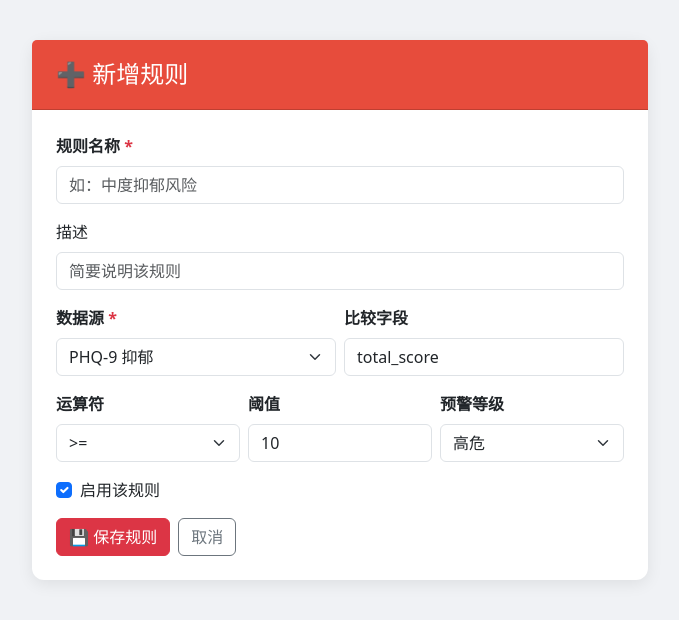
After one commit to zhanglei820907-byte/YHDP, a Flask app: page /rules/add in a window 1280 px wide. The commit adds this page. Shown: the top 620 px of the page, without its empty margins (300-979 px from the left). Run offline with Flask 3, Linux system fonts and the light colour scheme.

Commit message:
feat: Phase 2 卡片1 - 预警规则引擎

```diff
--- a/app.py
+++ b/app.py
@@ -193,6 +193,59 @@ def init_db():
         )
     """)
 
+    # 预警规则表
+    cursor.execute("""
+        CREATE TABLE IF NOT EXISTS alert_rules (
+            id INTEGER PRIMARY KEY AUTOINCREMENT,
+            rule_name TEXT NOT NULL,
+            description TEXT,
+            source_table TEXT NOT NULL,
+            source_field TEXT NOT NULL,
+            operator TEXT NOT NULL,
+            threshold REAL NOT NULL,
+            alert_level TEXT NOT NULL,
+            is_active INTEGER DEFAULT 1,
+            created_at DATETIME DEFAULT CURRENT_TIMESTAMP
+        )
+    """)
+
+    # 预警记录表
+    cursor.execute("""
+        CREATE TABLE IF NOT EXISTS alerts (
+            id INTEGER PRIMARY KEY AUTOINCREMENT,
+            student_id TEXT NOT NULL,
+            rule_id INTEGER NOT NULL,
+            alert_level TEXT NOT NULL,
+            source_table TEXT NOT NULL,
+            source_score REAL NOT NULL,
+            triggered_at DATETIME DEFAULT CURRENT_TIMESTAMP,
+            status TEXT DEFAULT '待处理',
+            note TEXT
+        )
+    """)
+
+    conn.commit()
+
+    # 插入预置规则（如不存在）
+    default_rules = [
+        ("重度抑郁风险", "PHQ-9总分≥20", "answers", "total_score", ">=", 20, "高危"),
+        ("中度抑郁风险", "PHQ-9总分≥15", "answers", "total_score", ">=", 15, "中危"),
+        ("重度焦虑风险", "GAD-7总分≥20", "gad7_answers", "total_score", ">=", 20, "高危"),
+        ("中度焦虑风险", "GAD-7总分≥15", "gad7_answers", "total_score", ">=", 15, "中危"),
+        ("睡眠质量差", "PSQI总分≥11", "psqi_answers", "total_score", ">=", 11, "中危"),
+        ("饮食质量较差", "KIDMED总分≤3", "kidmed_answers", "total_score", "<=", 3, "低危"),
+    ]
+    for name, desc, tbl, fld, op, thresh, level in default_rules:
+        exists = cursor.execute(
+            "SELECT id FROM alert_rules WHERE rule_name = ? AND source_table = ?",
+            (name, tbl)
+        ).fetchone()
+        if not exists:
+            cursor.execute(
+                "INSERT INTO alert_rules (rule_name, description, source_table, source_field, operator, threshold, alert_level) VALUES (?, ?, ?, ?, ?, ?, ?)",
+                (name, desc, tbl, fld, op, thresh, level)
+            )
+
     conn.commit()
     conn.close()
 
@@ -202,6 +255,63 @@ def generate_uid():
     timestamp = str(int(time.time() * 1000))
     rand_num = str(random.randint(100, 999))
     return f"YHDP{timestamp}{rand_num}"
+
+
+def check_and_create_alerts(student_id, source_table, score):
+    """
+    预警规则引擎：根据学生得分检查所有激活规则，触发生成预警记录。
+    返回本次触发的预警数量。
+    """
+    conn = get_db()
+    cursor = conn.cursor()
+
+    rules = cursor.execute(
+        """SELECT * FROM alert_rules
+           WHERE is_active = 1 AND source_table = ?""",
+        (source_table,)
+    ).fetchall()
+
+    triggered = 0
+    for rule in rules:
+        op = rule["operator"]
+        threshold = rule["threshold"]
+        match = False
+
+        if op == ">=" and score >= threshold:
+            match = True
+        elif op == "<=" and score <= threshold:
+            match = True
+        elif op == ">" and score > threshold:
+            match = True
+        elif op == "<" and score < threshold:
+            match = True
+        elif op == "==" and score == threshold:
+            match = True
+
+        if not match:
+            continue
+
+        # 检查是否已存在 待处理 的重复预警
+        dup = cursor.execute(
+            """SELECT id FROM alerts
+               WHERE student_id = ? AND rule_id = ? AND status = '待处理'""",
+            (student_id, rule["id"])
+        ).fetchone()
+
+        if dup:
+            continue
+
+        cursor.execute(
+            """INSERT INTO alerts
+               (student_id, rule_id, alert_level, source_table, source_score)
+               VALUES (?, ?, ?, ?, ?)""",
+            (student_id, rule["id"], rule["alert_level"], source_table, score)
+        )
+        triggered += 1
+
+    conn.commit()
+    conn.close()
+    return triggered
 
 
 # ============================================================
@@ -507,6 +617,7 @@ def submit():
         valid_flag
     ))
     conn.commit()
+    check_and_create_alerts(student_id, "answers", total_score)
     conn.close()
 
     return render_template(
@@ -574,6 +685,7 @@ def gad7_submit():
         valid_flag
     ))
     conn.commit()
+    check_and_create_alerts(student_id, "gad7_answers", total_score)
     conn.close()
 
     return render_template(
@@ -679,6 +791,7 @@ def psqi_submit():
         valid_flag
     ))
     conn.commit()
+    check_and_create_alerts(student_id, "psqi_answers", total_score)
     conn.close()
 
     return render_template(
@@ -785,6 +898,7 @@ def kidmed_submit():
         valid_flag
     ))
     conn.commit()
+    check_and_create_alerts(student_id, "kidmed_answers", total_score)
     conn.close()
 
     return render_template(
@@ -923,6 +1037,7 @@ def family_support_submit():
         time_end_str, valid_flag
     ))
     conn.commit()
+    check_and_create_alerts(student_id, "family_support_answers", family_total)
     conn.close()
 
     return render_template(
@@ -1023,6 +1138,7 @@ def cognition_submit():
         start_time_str if ts else None, time_end_str, valid_flag
     ))
     conn.commit()
+    check_and_create_alerts(student_id, "cognition_answers", total)
     conn.close()
 
     return render_template(
@@ -1032,6 +1148,140 @@ def cognition_submit():
         total_score=total, risk_level=risk_level,
         valid_flag=valid_flag, uid=uid
     )
+
+
+# ============================================================
+#  预警规则引擎
+# ============================================================
+
+SOURCE_TABLE_OPTIONS = [
+    ("answers", "PHQ-9 抑郁"),
+    ("gad7_answers", "GAD-7 焦虑"),
+    ("psqi_answers", "PSQI 睡眠"),
+    ("kidmed_answers", "KIDMED 饮食"),
+    ("family_support_answers", "家庭支持"),
+    ("cognition_answers", "运动认知"),
+]
+
+
+@app.route("/rules")
+def rules_list():
+    """规则列表页面"""
+    conn = get_db()
+    rules = conn.execute("SELECT * FROM alert_rules ORDER BY id").fetchall()
+    conn.close()
+    return render_template("rules.html", rules=rules)
+
+
+@app.route("/rules/add", methods=["GET", "POST"])
+def rules_add():
+    """新增规则"""
+    if request.method == "POST":
+        conn = get_db()
+        conn.execute(
+            """INSERT INTO alert_rules
+               (rule_name, description, source_table, source_field, operator, threshold, alert_level, is_active)
+               VALUES (?, ?, ?, ?, ?, ?, ?, ?)""",
+            (
+                request.form.get("rule_name", "").strip(),
+                request.form.get("description", "").strip(),
+                request.form.get("source_table", "").strip(),
+                request.form.get("source_field", "total_score").strip(),
+                request.form.get("operator", ">=").strip(),
+                float(request.form.get("threshold", 0)),
+                request.form.get("alert_level", "中危").strip(),
+                1 if request.form.get("is_active") == "1" else 0,
+            )
+        )
+        conn.commit()
+        conn.close()
+        return redirect(url_for("rules_list"))
+    return render_template("rules_add_edit.html", rule=None, tables=SOURCE_TABLE_OPTIONS)
+
+
+@app.route("/rules/edit/<int:rule_id>", methods=["GET", "POST"])
+def rules_edit(rule_id):
+    """编辑规则"""
+    conn = get_db()
+    if request.method == "POST":
+        conn.execute(
+            """UPDATE alert_rules SET
+               rule_name=?, description=?, source_table=?, source_field=?,
+               operator=?, threshold=?, alert_level=?, is_active=?
+               WHERE id=?""",
+            (
+                request.form.get("rule_name", "").strip(),
+                request.form.get("description", "").strip(),
+                request.form.get("source_table", "").strip(),
+                request.form.get("source_field", "total_score").strip(),
+                request.form.get("operator", ">=").strip(),
+                float(request.form.get("threshold", 0)),
+                request.form.get("alert_level", "中危").strip(),
+                1 if request.form.get("is_active") == "1" else 0,
+                rule_id,
+            )
+        )
+        conn.commit()
+        conn.close()
+        return redirect(url_for("rules_list"))
+    rule = conn.execute("SELECT * FROM alert_rules WHERE id = ?", (rule_id,)).fetchone()
+    conn.close()
+    if not rule:
+        return "规则不存在", 404
+    return render_template("rules_add_edit.html", rule=rule, tables=SOURCE_TABLE_OPTIONS)
+
+
+@app.route("/rules/delete/<int:rule_id>", methods=["POST"])
+def rules_delete(rule_id):
+    """删除规则"""
+    conn = get_db()
+    conn.execute("DELETE FROM alert_rules WHERE id = ?", (rule_id,))
+    conn.commit()
+    conn.close()
+    return redirect(url_for("rules_list"))
+
+
+@app.route("/rules/toggle/<int:rule_id>", methods=["POST"])
+def rules_toggle(rule_id):
+    """切换规则启用/禁用"""
+    conn = get_db()
+    rule = conn.execute("SELECT is_active FROM alert_rules WHERE id = ?", (rule_id,)).fetchone()
+    if rule:
+        new_state = 0 if rule["is_active"] == 1 else 1
+        conn.execute("UPDATE alert_rules SET is_active = ? WHERE id = ?", (new_state, rule_id))
+        conn.commit()
+    conn.close()
+    return redirect(url_for("rules_list"))
+
+
+@app.route("/run_alert_check")
+def run_alert_check():
+    """全量扫描：对所有学生所有量表检查预警"""
+    conn = get_db()
+    cursor = conn.cursor()
+    total_triggers = 0
+
+    # PHQ-9
+    for row in cursor.execute("SELECT * FROM answers").fetchall():
+        total_triggers += check_and_create_alerts(row["student_id"], "answers", row["total_score"])
+    # GAD-7
+    for row in cursor.execute("SELECT * FROM gad7_answers").fetchall():
+        total_triggers += check_and_create_alerts(row["student_id"], "gad7_answers", row["total_score"])
+    # PSQI
+    for row in cursor.execute("SELECT * FROM psqi_answers").fetchall():
+        total_triggers += check_and_create_alerts(row["student_id"], "psqi_answers", row["total_score"])
+    # KIDMED
+    for row in cursor.execute("SELECT * FROM kidmed_answers").fetchall():
+        total_triggers += check_and_create_alerts(row["student_id"], "kidmed_answers", row["total_score"])
+    # Family
+    for row in cursor.execute("SELECT * FROM family_support_answers").fetchall():
+        total_triggers += check_and_create_alerts(row["student_id"], "family_support_answers", row["family_total"])
+    # Cognition
+    for row in cursor.execute("SELECT * FROM cognition_answers").fetchall():
+        total_triggers += check_and_create_alerts(row["student_id"], "cognition_answers", row["total_score"])
+
+    conn.close()
+    return f"全量预警扫描完成，共触发 {total_triggers} 条新预警。"
 
 
 # ============================================================
@@ -1211,6 +1461,26 @@ def my_health():
         "body_score": latest_phys["body_score"] if latest_phys else None,
     }
 
+    # ---- 预警数据 ----
+    alert_rows = cursor.execute(
+        """SELECT a.*, r.rule_name, r.description
+           FROM alerts a
+           JOIN alert_rules r ON a.rule_id = r.id
+           WHERE a.student_id = ?
+           ORDER BY
+             CASE a.alert_level WHEN '高危' THEN 1 WHEN '中危' THEN 2 ELSE 3 END,
+             a.triggered_at DESC""",
+        (student_id,)
+    ).fetchall()
+
+    alert_summary = {
+        "total": len(alert_rows),
+        "highest": "高危" if any(a["alert_level"] == "高危" for a in alert_rows)
+                   else "中危" if any(a["alert_level"] == "中危" for a in alert_rows)
+                   else "低危" if alert_rows else None,
+        "details": alert_rows,
+    }
+
     conn.close()
 
     return render_template(
@@ -1219,6 +1489,7 @@ def my_health():
         scales=scales,
         phys=phys,
         physical_count=len(physical_data),
+        alerts=alert_summary,
     )
 
 
--- /dev/null
+++ b/templates/rules_add_edit.html
@@ -0,0 +1,81 @@
+<!DOCTYPE html>
+<html lang="zh-CN">
+<head>
+    <meta charset="UTF-8">
+    <meta name="viewport" content="width=device-width, initial-scale=1.0">
+    <title>{% if rule %}编辑{% else %}新增{% endif %}预警规则</title>
+    <link href="https://cdn.jsdelivr.net/npm/bootstrap@5.3.0/dist/css/bootstrap.min.css" rel="stylesheet">
+    <style>
+        body { background: #f0f2f5; }
+        .container { max-width: 640px; }
+        .card { border: none; border-radius: 12px; box-shadow: 0 4px 16px rgba(0,0,0,0.08); margin-top: 40px; }
+        .card-header { background: #e74c3c; color: white; border-radius: 12px 12px 0 0; padding: 20px 24px; }
+    </style>
+</head>
+<body>
+    <div class="container">
+        <div class="card">
+            <div class="card-header">
+                <h4 class="mb-0">{% if rule %}✏️ 编辑规则{% else %}➕ 新增规则{% endif %}</h4>
+            </div>
+            <div class="card-body p-4">
+                <form method="POST">
+                    <div class="mb-3">
+                        <label class="form-label fw-bold">规则名称 <span class="text-danger">*</span></label>
+                        <input type="text" name="rule_name" class="form-control" value="{{ rule.rule_name if rule else '' }}" required placeholder="如：中度抑郁风险">
+                    </div>
+                    <div class="mb-3">
+                        <label class="form-label">描述</label>
+                        <input type="text" name="description" class="form-control" value="{{ rule.description if rule else '' }}" placeholder="简要说明该规则">
+                    </div>
+                    <div class="row g-2 mb-3">
+                        <div class="col-6">
+                            <label class="form-label fw-bold">数据源 <span class="text-danger">*</span></label>
+                            <select name="source_table" class="form-select" required>
+                                {% for val, label in tables %}
+                                <option value="{{ val }}" {% if rule and rule.source_table == val %}selected{% endif %}>{{ label }}</option>
+                                {% endfor %}
+                            </select>
+                        </div>
+                        <div class="col-6">
+                            <label class="form-label fw-bold">比较字段</label>
+                            <input type="text" name="source_field" class="form-control" value="{{ rule.source_field if rule else 'total_score' }}" placeholder="如: total_score">
+                        </div>
+                    </div>
+                    <div class="row g-2 mb-3">
+                        <div class="col-4">
+                            <label class="form-label fw-bold">运算符</label>
+                            <select name="operator" class="form-select">
+                                {% for op in ['>=', '<=', '>', '<', '=='] %}
+                                <option value="{{ op }}" {% if rule and rule.operator == op %}selected{% endif %}>{{ op }}</option>
+                                {% endfor %}
+                            </select>
+                        </div>
+                        <div class="col-4">
+                            <label class="form-label fw-bold">阈值</label>
+                            <input type="number" step="0.1" name="threshold" class="form-control" value="{{ rule.threshold if rule else 10 }}" required>
+                        </div>
+                        <div class="col-4">
+                            <label class="form-label fw-bold">预警等级</label>
+                            <select name="alert_level" class="form-select">
+                                {% for lv in ['高危', '中危', '低危'] %}
+                                <option value="{{ lv }}" {% if rule and rule.alert_level == lv %}selected{% endif %}>{{ lv }}</option>
+                                {% endfor %}
+                            </select>
+                        </div>
+                    </div>
+                    <div class="mb-3 form-check">
+                        <input type="checkbox" class="form-check-input" name="is_active" value="1" id="is_active"
+                               {% if not rule or rule.is_active == 1 %}checked{% endif %}>
+                        <label class="form-check-label" for="is_active">启用该规则</label>
+                    </div>
+                    <div class="d-flex gap-2">
+                        <button type="submit" class="btn btn-danger">💾 保存规则</button>
+                        <a href="/rules" class="btn btn-outline-secondary">取消</a>
+                    </div>
+                </form>
+            </div>
+        </div>
+    </div>
+</body>
+</html>
```
Also changed, not shown: templates/my_health.html (+37 -0 lines), templates/rules.html (added, +92 -0 lines).
